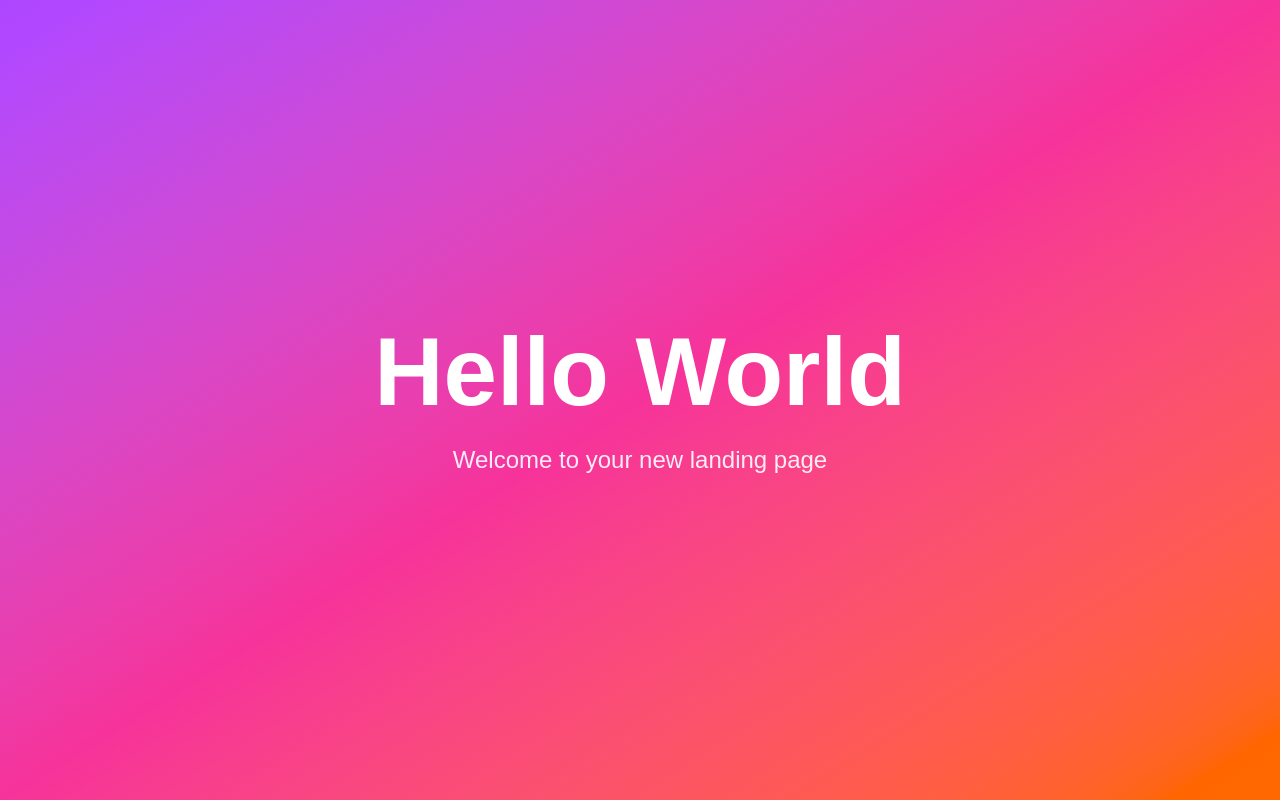
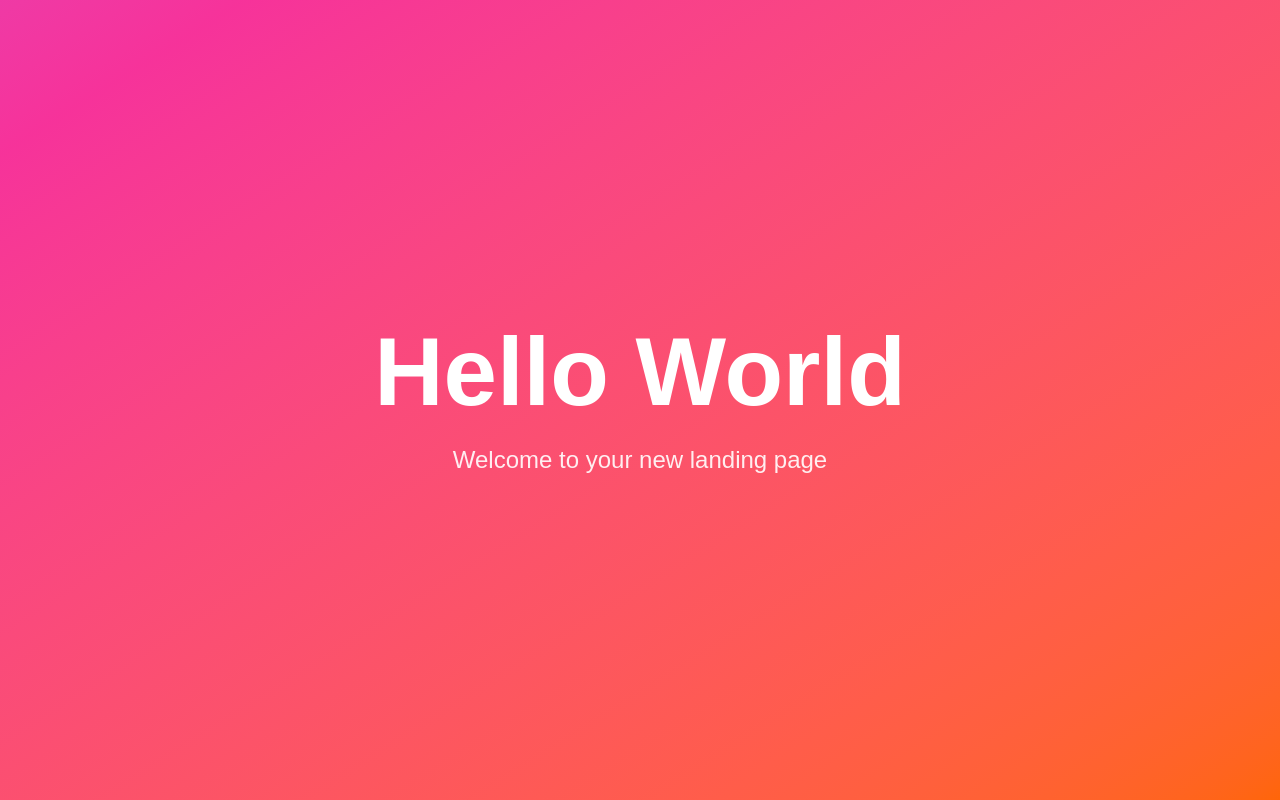
Before and after one commit to ns-test-org/normal-restarts-testing-02, a Next.js app in the folder packages/normal-restarts-testing-02/: page / in a window 1280 px wide. Built offline with nearby package versions, Linux system fonts and the light colour scheme.

Commit message:
AI chat session: Updated code and files

```diff
--- a/packages/normal-restarts-testing-02/package.json
+++ b/packages/normal-restarts-testing-02/package.json
@@ -14,6 +14,7 @@
   },
   "dependencies": {
     "@opennextjs/cloudflare": "1.14.6",
+    "framer-motion": "^12.23.26",
     "next": "15.5.9",
     "react": "19.2.3",
     "react-dom": "19.2.3"
--- a/packages/normal-restarts-testing-02/src/app/page.tsx
+++ b/packages/normal-restarts-testing-02/src/app/page.tsx
@@ -1,13 +1,44 @@
+'use client';
+
+import { motion } from 'framer-motion';
+
 export default function Landing() {
   return (
-    <div className="min-h-screen w-full flex items-center justify-center bg-gradient-to-br from-purple-500 via-pink-500 to-orange-500">
-      <div className="text-center px-6">
-        <h1 className="text-6xl md:text-8xl font-bold text-white mb-6">
+    <div className="min-h-screen w-full flex items-center justify-center overflow-hidden relative">
+      {/* Animated gradient background */}
+      <motion.div
+        className="absolute inset-0 bg-gradient-to-br from-purple-500 via-pink-500 to-orange-500"
+        animate={{
+          backgroundPosition: ['0% 0%', '100% 100%', '0% 0%'],
+        }}
+        transition={{
+          duration: 10,
+          repeat: Infinity,
+          ease: 'linear',
+        }}
+        style={{
+          backgroundSize: '200% 200%',
+        }}
+      />
+
+      {/* Content */}
+      <div className="text-center px-6 relative z-10">
+        <motion.h1
+          className="text-6xl md:text-8xl font-bold text-white mb-6"
+          initial={{ opacity: 0, y: -50 }}
+          animate={{ opacity: 1, y: 0 }}
+          transition={{ duration: 0.8, ease: 'easeOut' }}
+        >
           Hello World
-        </h1>
-        <p className="text-xl md:text-2xl text-white/90">
+        </motion.h1>
+        <motion.p
+          className="text-xl md:text-2xl text-white/90"
+          initial={{ opacity: 0, y: 50 }}
+          animate={{ opacity: 1, y: 0 }}
+          transition={{ duration: 0.8, delay: 0.2, ease: 'easeOut' }}
+        >
           Welcome to your new landing page
-        </p>
+        </motion.p>
       </div>
     </div>
   );
```
Also changed, not shown: 1 other file (tests, documents, lock files or other folders).
